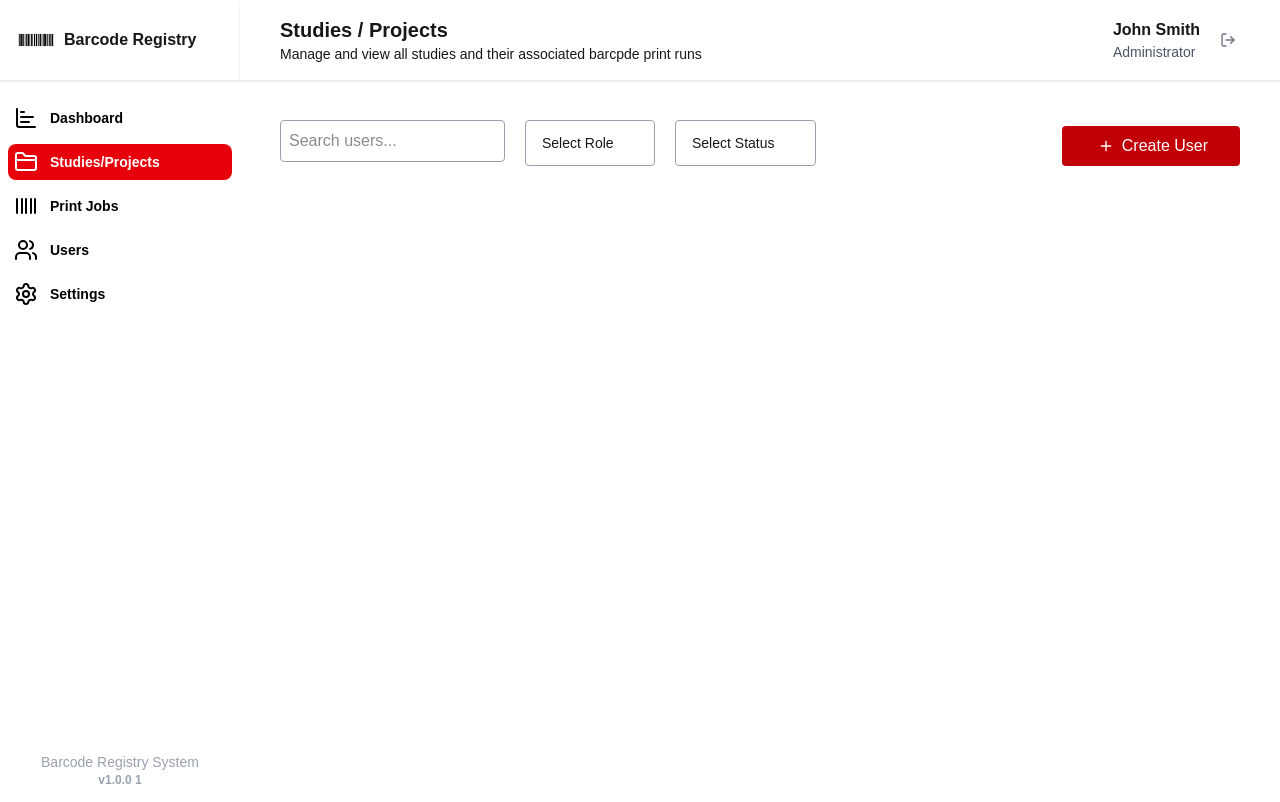
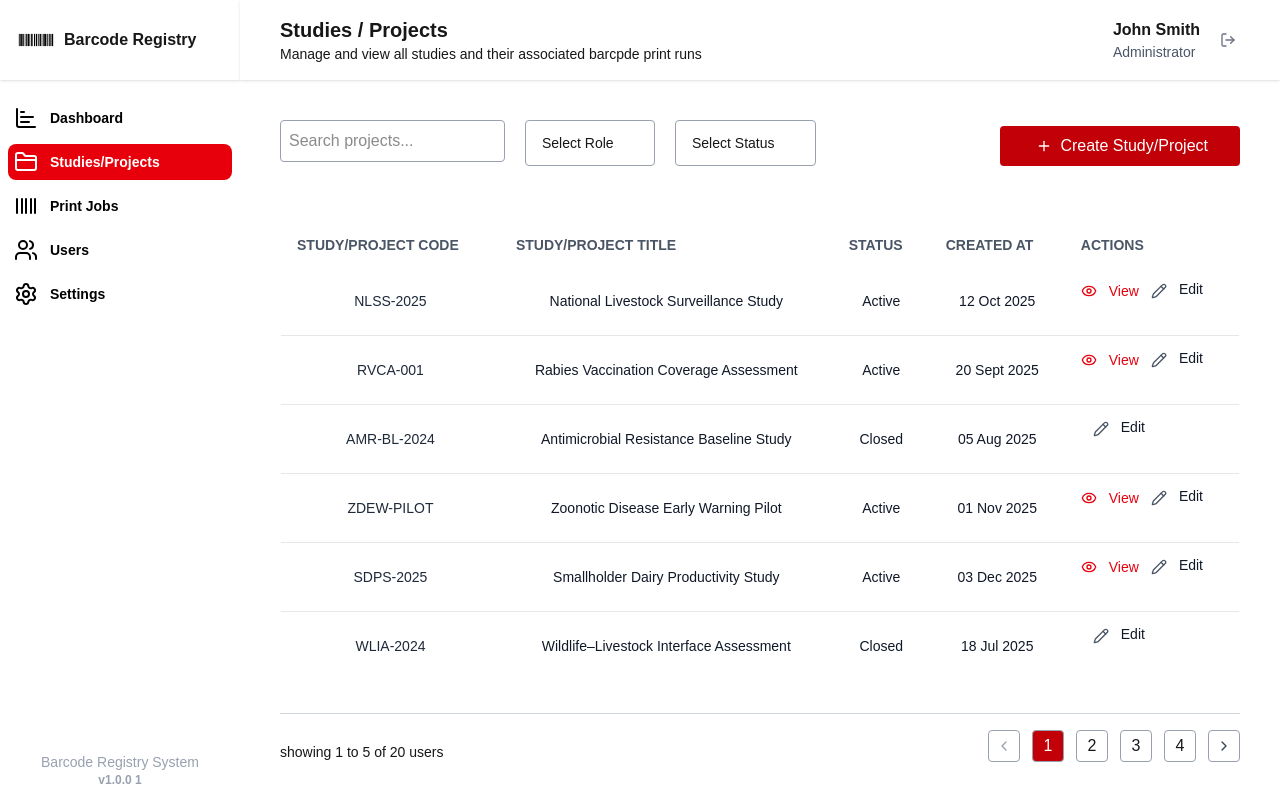
Before and after one commit to rodgersBRY/barcode-registry-system, a Next.js app: page /studies in a window 1280 px wide. Built offline with nearby package versions, Linux system fonts and the light colour scheme.

Commit message:
complete the studies page

```diff
--- a/app/(app)/components/SideNav.tsx
+++ b/app/(app)/_/SideNav.tsx
@@ -6,11 +6,12 @@ import Image from "next/image";
 import Link from "next/link";
 import { usePathname } from "next/navigation";
 import clsx from "clsx";
+import { XRouteType } from "../config/types/routes";
 
 export default function NavBar() {
   const pathname = usePathname();
 
-  const navRoutes = [
+  const navRoutes: XRouteType[] = [
     {
       title: "Dashboard",
       route: "/dashboard",
--- /dev/null
+++ b/app/(app)/config/types/routes.ts
@@ -0,0 +1,7 @@
+import { LucideIcon } from "lucide-react";
+
+export interface XRouteType {
+    title: string,
+    route: string,
+    icon: LucideIcon,
+}
--- a/app/(app)/layout.tsx
+++ b/app/(app)/layout.tsx
@@ -1,4 +1,4 @@
-import NavBar from "./components/SideNav";
+import NavBar from "./_/SideNav";
 
 export default function AppLayout({ children }: { children: React.ReactNode }) {
   return (
--- a/app/(app)/studies/page.tsx
+++ b/app/(app)/studies/page.tsx
@@ -1,7 +1,10 @@
 import { Icon } from "@/components/icon";
-import { Plus } from "lucide-react";
+import { Eye, Pencil, Plus } from "lucide-react";
 import Link from "next/link";
-import PageHeader from "../components/PageHeader";
+import PageHeader from "../_/PageHeader";
+import PaginationWidget from "../_/PaginationWidget";
+import { dummyStudies } from "@/data/studies";
+import { formatDate } from "@/utils/formatDate";
 
 export default function Studies() {
   return (
@@ -9,15 +12,16 @@ export default function Studies() {
       <PageHeader
         title="Studies / Projects"
         subtitle="Manage and view all studies and their associated barcpde print runs"
-      ></PageHeader>
+      />
 
-      <main className="user-list-actions flex justify-between items-end gap-4 p-10">
+      <main className="user-list-actions p-10">
+        <div className="flex justify-between items-end gap-4">
           <div className="filter-actions flex gap-5">
             <div className="search">
               <input
                 type="text"
                 className="input-base"
-              placeholder="Search users..."
+                placeholder="Search projects..."
               />
             </div>
 
@@ -55,10 +59,69 @@ export default function Studies() {
             <Link href={""}>
               <div className="bg-red-700 flex items-center gap-1 py-2 px-8 rounded text-white">
                 <Icon icon={Plus} className="w-6 h-4"></Icon>
-              <p>Create User</p>
+                <p>Create Study/Project</p>
               </div>
             </Link>
           </div>
+        </div>
+
+        <div className="users-table py-4 mt-10">
+          <table className="w-full border rounded-lg overflow-hidden">
+            <thead className="rounded">
+              <tr>
+                <th className="table-head-base">Study/Project Code</th>
+                <th className="table-head-base">Study/Project Title</th>
+                <th className="table-head-base">Status</th>
+                <th className="table-head-base">Created At</th>
+                <th className="table-head-base">Actions</th>
+              </tr>
+            </thead>
+
+            <tbody className="divide-y divide-gray-200 bg-white">
+              {dummyStudies.map((study) => (
+                <tr
+                  key={study.id}
+                  className="hover:bg-gray-50 transition text-sm"
+                >
+                  <td className="table-data-base">
+                    <div className="rounded-full p-3 text-center flex items-center justify-center">
+                      <p className="text-sm text-gray-800">{study.code}</p>
+                    </div>
+                  </td>
+
+                  <td className="table-data-base">{study.title}</td>
+
+                  <td className="table-data-base">
+                    {study.active ? "Active" : "Closed"}
+                  </td>
+
+                  <td className="table-data-base">
+                    {formatDate(study.createdAt)}
+                  </td>
+
+                  <td className="table-data-base flex gap-3 justify-start">
+                    {study.active ? (
+                      <div className="flex items-center gap-3 text-red-600">
+                        <Icon icon={Eye} className="w-4"></Icon> <p>View</p>
+                      </div>
+                    ) : (
+                      <div className=""></div>
+                    )}
+
+                    <div className="flex gap-3">
+                      <Icon icon={Pencil} className="text-gray-600 w-4"></Icon>{" "}
+                      <p>Edit</p>
+                    </div>
+                  </td>
+                </tr>
+              ))}
+            </tbody>
+          </table>
+        </div>
+
+        <hr className="my-4 text-gray-300" />
+
+        <PaginationWidget />
       </main>
     </div>
   );
--- a/app/(app)/users/page.tsx
+++ b/app/(app)/users/page.tsx
@@ -3,8 +3,8 @@ import { Plus, Pencil } from "lucide-react";
 import { dummyUsers } from "@/data/users";
 import { Icon } from "@/components/icon";
 import { formatDate } from "@/utils/formatDate";
-import PaginationWidget from "./components/PaginationWidget";
-import PageHeader from "../components/PageHeader";
+import PaginationWidget from "../_/PaginationWidget";
+import PageHeader from "../_/PageHeader";
 
 export default function Users() {
   return (
@@ -65,7 +65,7 @@ export default function Users() {
           </div>
         </div>
 
-        <div className="users-table py-4">
+        <div className="users-table py-4 mt-10">
           <table className="w-full border rounded-lg overflow-hidden">
             <thead className="rounded">
               <tr>
--- a/app/globals.css
+++ b/app/globals.css
@@ -35,7 +35,7 @@ body {
   }
 
   .table-data-base {
-    @apply px-4 py-3 text-sm font-medium text-gray-900;
+    @apply px-4 py-3 text-sm font-medium text-gray-900 text-center;
   }
 
   .pagination-tile-base {
--- /dev/null
+++ b/data/studies.ts
@@ -0,0 +1,65 @@
+export interface Study {
+  id: number;
+  title: string;
+  code: string;
+  description?: string;
+  active: boolean;
+  createdAt: string;
+}
+
+export const dummyStudies: Study[] = [
+  {
+    id: 1,
+    title: "National Livestock Surveillance Study",
+    code: "NLSS-2025",
+    description:
+      "Nationwide monitoring of livestock health and disease patterns.",
+    active: true,
+    createdAt: "2025-10-12T08:30:00Z",
+  },
+  {
+    id: 2,
+    title: "Rabies Vaccination Coverage Assessment",
+    code: "RVCA-001",
+    description:
+      "Assessment of rabies vaccination uptake across selected counties.",
+    active: true,
+    createdAt: "2025-09-20T11:45:00Z",
+  },
+  {
+    id: 3,
+    title: "Antimicrobial Resistance Baseline Study",
+    code: "AMR-BL-2024",
+    description:
+      "Baseline data collection on antimicrobial resistance in cattle.",
+    active: false,
+    createdAt: "2025-08-05T14:10:00Z",
+  },
+  {
+    id: 4,
+    title: "Zoonotic Disease Early Warning Pilot",
+    code: "ZDEW-PILOT",
+    description:
+      "Pilot study for early detection of zoonotic disease outbreaks.",
+    active: true,
+    createdAt: "2025-11-01T09:00:00Z",
+  },
+  {
+    id: 5,
+    title: "Smallholder Dairy Productivity Study",
+    code: "SDPS-2025",
+    description:
+      "Study focusing on milk yield, feeding practices, and animal health.",
+    active: true,
+    createdAt: "2025-12-03T10:20:00Z",
+  },
+  {
+    id: 6,
+    title: "Wildlife–Livestock Interface Assessment",
+    code: "WLIA-2024",
+    description:
+      "Evaluating disease transmission risks at wildlife–livestock interfaces.",
+    active: false,
+    createdAt: "2025-07-18T16:40:00Z",
+  },
+];
```
Also changed, not shown: app/(app)/_/PageHeader.tsx (renamed from app/(app)/components/PageHeader.tsx), app/(app)/_/PaginationWidget.tsx (renamed from app/(app)/users/components/PaginationWidget.tsx). Lines whose indentation alone changed are shown as unchanged.
